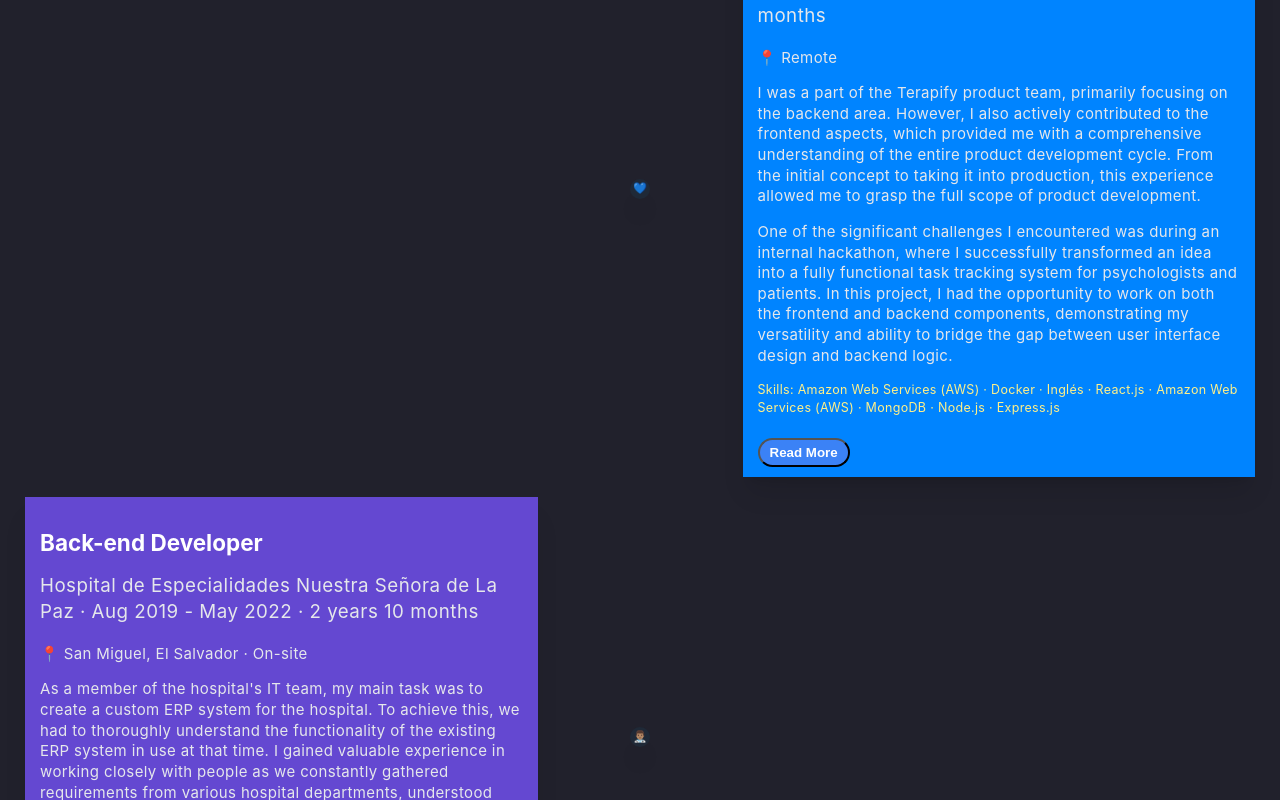
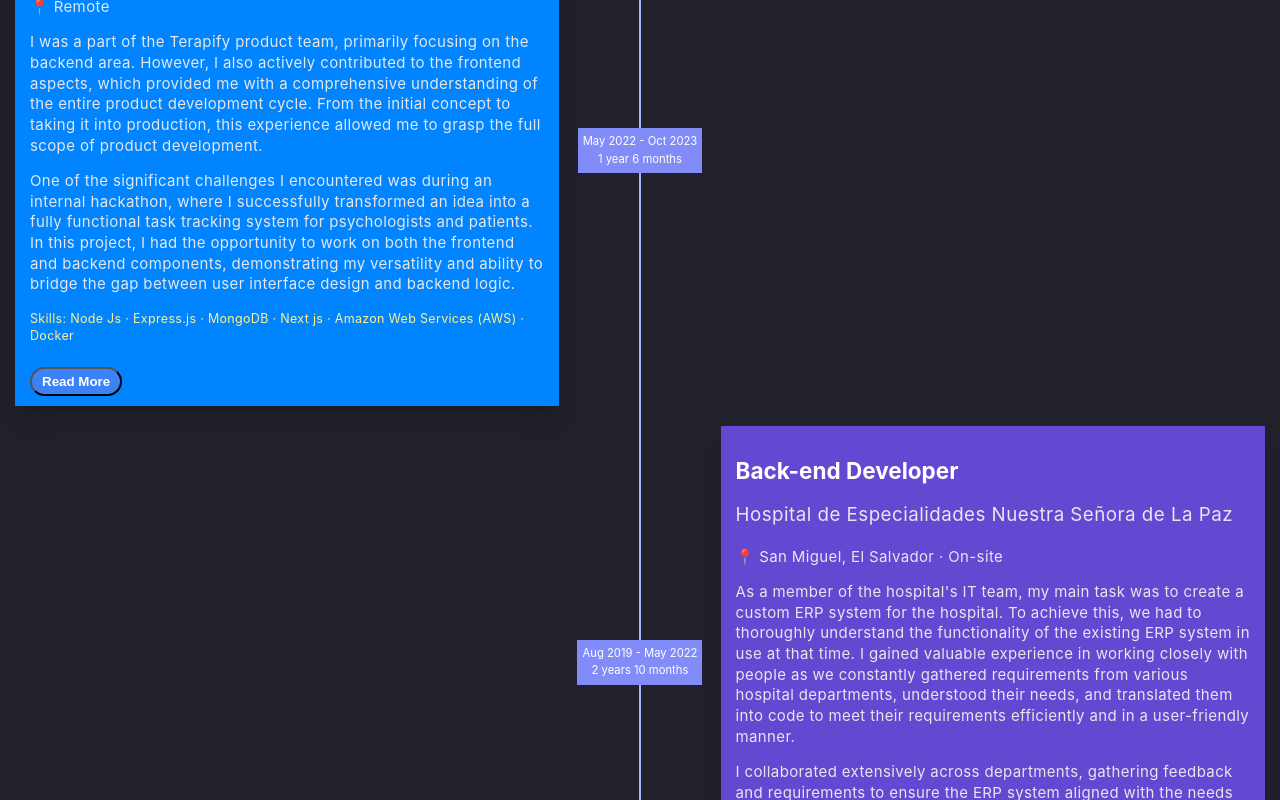
Before and after one commit to Monge1h/monge1h.com, a Next.js app: page / in a window 1280 px wide. Shown: the part 1040-1840 px from the top of the page. Built offline with nearby package versions, Linux system fonts and the light colour scheme.

Commit message:
💄 Fix timeline now is showing the timeline line

```diff
--- a/components/Timeline.tsx
+++ b/components/Timeline.tsx
@@ -1,27 +1,20 @@
 export default function Timeline() {
 	return (
-		<div className="tw-mx-auto tw-w-full tw-h-full">
-			<div className="tw-relative tw-wrap tw-overflow-hidden tw-p-10 tw-h-full">
-				<div
-					className="tw-border-2-2 tw-absolute tw-border-opacity-20 tw-border-gray-700 tw-h-full tw-border md:block hidden"
-					style={{ left: "50%" }}
-				></div>
-				{/* right timeline */}
-				<div className="tw-mb-8 tw-flex tw-justify-between tw-items-center tw-w-full">
-					<div className="tw-order-1 tw-w-5/12 md:tw-block hidden"></div>
-					<div className="tw-z-20 tw-flex tw-items-center tw-order-1 tw-bg-gray-800 tw-shadow-xl tw-w-8 tw-h-8 tw-rounded-full">
-						<h1 className="tw-mx-auto tw-font-semibold tw-text-lg tw-text-white md:block hidden">
-							💙
-						</h1>
-					</div>
-
-					<div className="tw-order-1 tw-bg-[#0084FF] tw-shadow-xl tw-w-full md:tw-w-5/12 tw-px-6 tw-py-4">
+		<div className=" tw-mx-auto tw-w-full tw-grid tw-grid-cols-9 tw-px-2">
+			<div className={`md:tw-col-span-4 tw-col-span-9 tw-mx-4`}>
+				<div className="tw-mb-8 md:tw-flex  tw-justify-between tw-flex-row-reverse tw-items-center tw-w-full">
+					<div className="tw-order-1 tw-bg-[#0084FF] tw-shadow-xl tw-w-full  tw-px-6 tw-py-4">
 						<h3 className="tw-mb-3 tw-font-bold tw-text-white tw-text-4xl">
 							Software Engineer
 						</h3>
 						<p className="tw-text-3xl tw-leading-snug tw-tracking-wide tw-text-gray-200 tw-text-opacity-100">
-							Terapify · Full-time · May 2022 - Oct 2023 . 1 year 6 months
+							Terapify · Full-time
+							<span className="tw-text-lg tw-leading-snug  tw-text-gray-100 tw-text-opacity-100 sm:tw-block md:tw-hidden">
+								<br />
+								· May 2022 - Oct 2023 . 1 year 6 months
+							</span>
 						</p>
+
 						<p className="tw-text-2xl tw-leading-snug tw-tracking-wide tw-text-gray-200 tw-text-opacity-100">
 							📍 Remote
 						</p>
@@ -43,8 +36,8 @@ export default function Timeline() {
 							backend logic.
 						</p>
 						<p className="tw-text-xl tw-leading-snug tw-tracking-wide tw-text-yellow-200 tw-text-opacity-100">
-							Skills: Amazon Web Services (AWS) · Docker · Inglés · React.js ·
-							Amazon Web Services (AWS) · MongoDB · Node.js · Express.js
+							Skills: Node Js · Express.js · MongoDB · Next js ·
+							Amazon Web Services (AWS) · Docker
 						</p>
 
 						<button className="tw-bg-blue-500 tw-text-white tw-font-bold tw-py-2 tw-px-4 tw-rounded-full tw-mt-4 hover:tw-bg-blue-700">
@@ -52,22 +45,36 @@ export default function Timeline() {
 						</button>
 					</div>
 				</div>
-				{/* left timeline */}
-				<div className="tw-mb-8 tw-flex tw-justify-between tw-flex-row-reverse tw-items-center tw-w-full left-timeline">
-					<div className="tw-order-1 tw-w-5/12"></div>
-					<div className="tw-z-20 tw-flex tw-items-center tw-order-1 tw-bg-gray-800 tw-shadow-xl tw-w-8 tw-h-8 tw-rounded-full">
-						<h1 className="tw-mx-auto tw-text-white tw-font-semibold tw-text-lg">
-							👨🏽‍⚕️
-						</h1>
-					</div>
+			</div>
+			<div className="tw-relative tw-col-span-1 tw-w-full tw-h-full md:tw-flex tw-justify-center tw-items-center tw-hidden">
+				<div className="tw-h-full tw-w-1 tw-bg-indigo-300"></div>
+				<div className="tw-absolute tw-bg-indigo-400 tw-z-10 tw-text-white tw-text-lg tw-text-center tw-p-2">
+					May 2022 - Oct 2023 <br/>1 year 6 months
+				</div>
+			</div>
+			<div className="tw-col-span-4 tw-w-full "></div>
 
-					<div className="tw-order-1 tw-bg-[#6448d1] tw-shadow-xl tw-w-full md:tw-w-5/12 tw-px-6 tw-py-4">
+			{/* right */}
+			<div className="tw-col-span-4 tw-w-full"></div>
+			<div className="tw-relative tw-col-span-1 tw-w-full tw-h-full md:tw-flex tw-justify-center tw-items-center  tw-hidden ">
+				<div className="tw-h-full tw-w-1 tw-bg-indigo-300"></div>
+				<div className="tw-absolute tw-bg-indigo-400 tw-z-10 tw-text-white tw-text-lg tw-text-center tw-p-2">
+					Aug 2019 - May 2022 <br/>2 years 10 months
+				</div>
+			</div>
+			<div className="md:tw-col-span-4 tw-col-span-9 tw-mx-4 ">
+				{/* card */}
+				<div className="tw-mb-8 md:tw-flex tw-justify-between  tw-items-center tw-w-full ">
+					<div className="tw-order-1 tw-bg-[#6448d1] tw-shadow-xl tw-w-full  tw-px-6 tw-py-4">
 						<h3 className="tw-mb-3 tw-font-bold tw-text-white tw-text-4xl">
 							Back-end Developer
 						</h3>
 						<p className="tw-text-3xl tw-leading-snug tw-tracking-wide tw-text-gray-200 tw-text-opacity-100">
-							Hospital de Especialidades Nuestra Señora de La Paz · Aug 2019 -
-							May 2022 · 2 years 10 months
+							Hospital de Especialidades Nuestra Señora de La Paz
+							<span className="tw-text-lg tw-leading-snug  tw-text-gray-100 tw-text-opacity-100 sm:tw-block md:tw-hidden">
+								<br />
+								· Aug 2019 - May 2022 · 2 years 10 months
+							</span>
 						</p>
 						<p className="tw-text-2xl tw-leading-snug tw-tracking-wide tw-text-gray-200 tw-text-opacity-100">
 							📍 San Miguel, El Salvador · On-site
@@ -92,8 +99,10 @@ export default function Timeline() {
 						</p>
 					</div>
 				</div>
-				{/* ...rest of the timeline */}
+
+
 			</div>
+
 		</div>
 	);
 }
```
